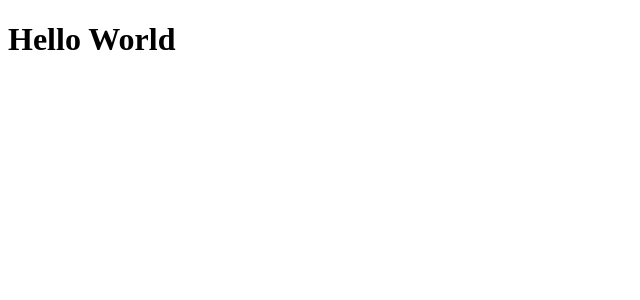
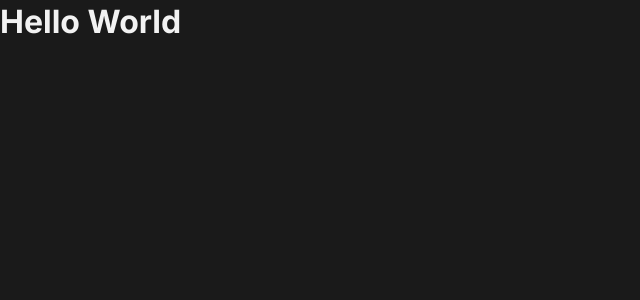
Before and after one commit to dsg1407/desafio01-conceitos-react, a React (Vite) app: page / in a window 1280 px wide. Shown: the top 300 px of the page, without its empty margins (0-640 px from the left). Built offline with nearby package versions, Linux system fonts and the light colour scheme.

Commit message:
global styles config

```diff
--- a/index.html
+++ b/index.html
@@ -2,8 +2,14 @@
 <html lang="pt-br">
   <head>
     <meta charset="UTF-8" />
+    <link rel="preconnect" href="https://fonts.googleapis.com" />
+    <link rel="preconnect" href="https://fonts.gstatic.com" crossorigin />
+    <meta name="viewport" content="width=device-width, initial-scale=1.0" />
     <link rel="icon" type="image/svg+xml" href="/rocket.svg" />
-    <meta name="viewport" content="width=device-width, initial-scale=1.0" />
+    <link
+      href="https://fonts.googleapis.com/css2?family=Inter:wght@400;700&display=swap"
+      rel="stylesheet"
+    />
     <title>Todo - Task Manager</title>
   </head>
   <body>
--- a/src/App.tsx
+++ b/src/App.tsx
@@ -1,3 +1,5 @@
+import "./styles/global.css"
+
 export function App() {
   return (
     <>
--- /dev/null
+++ b/src/styles/global.css
@@ -0,0 +1,35 @@
+:root {
+  --gray-100: #f2f2f2;
+  --gray-200: #d9d9d9;
+  --gray-300: #808080;
+  --gray-400: #333333;
+  --gray-500: #262626;
+  --gray-600: #1a1a1a;
+  --gray-700: #0d0d0d;
+
+  --purple: #8284fa;
+  --purple-dark: #5e60ce;
+
+  --blue: #4ea8de;
+  --blue-dark: #1e6f9f;
+
+  --danger: #e25858;
+}
+
+* {
+  margin: 0;
+  padding: 0;
+  box-sizing: border-box;
+}
+
+body {
+  height: 100vh;
+  height: 100dvh;
+  width: 100vw;
+  width: 100dvw;
+
+  background: var(--gray-600);
+  color: var(--gray-100);
+  font-family: "Inter", sans-serif;
+  line-height: 1.4;
+}
```
Also changed, not shown: src/assets/todo-logo.svg (added).
